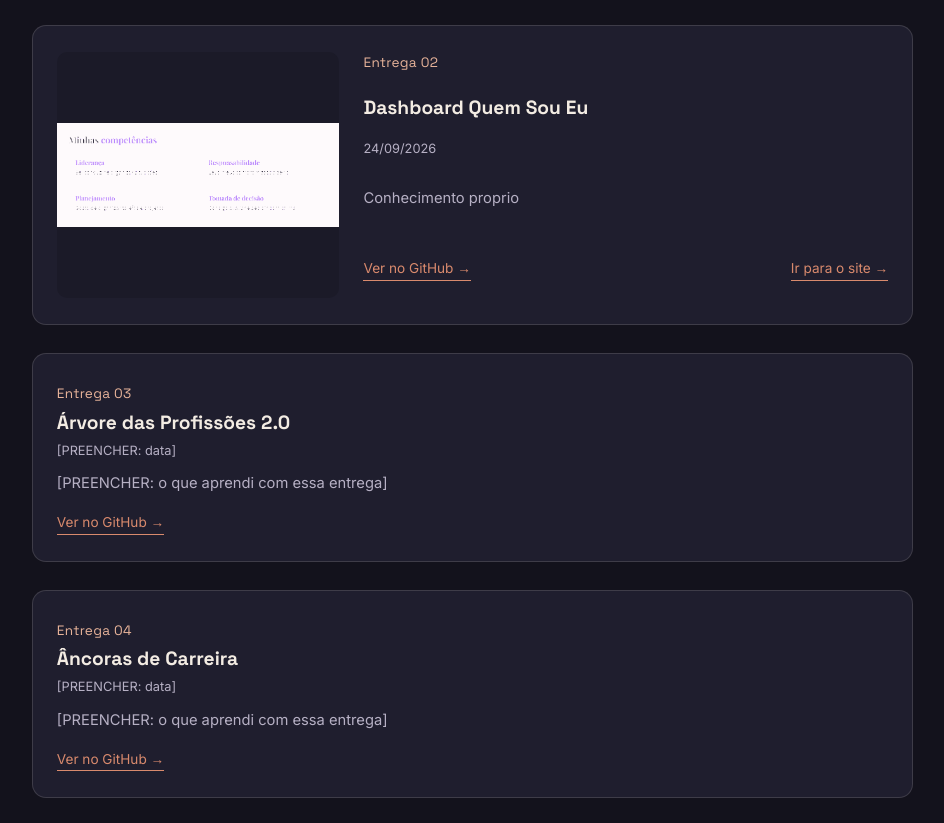
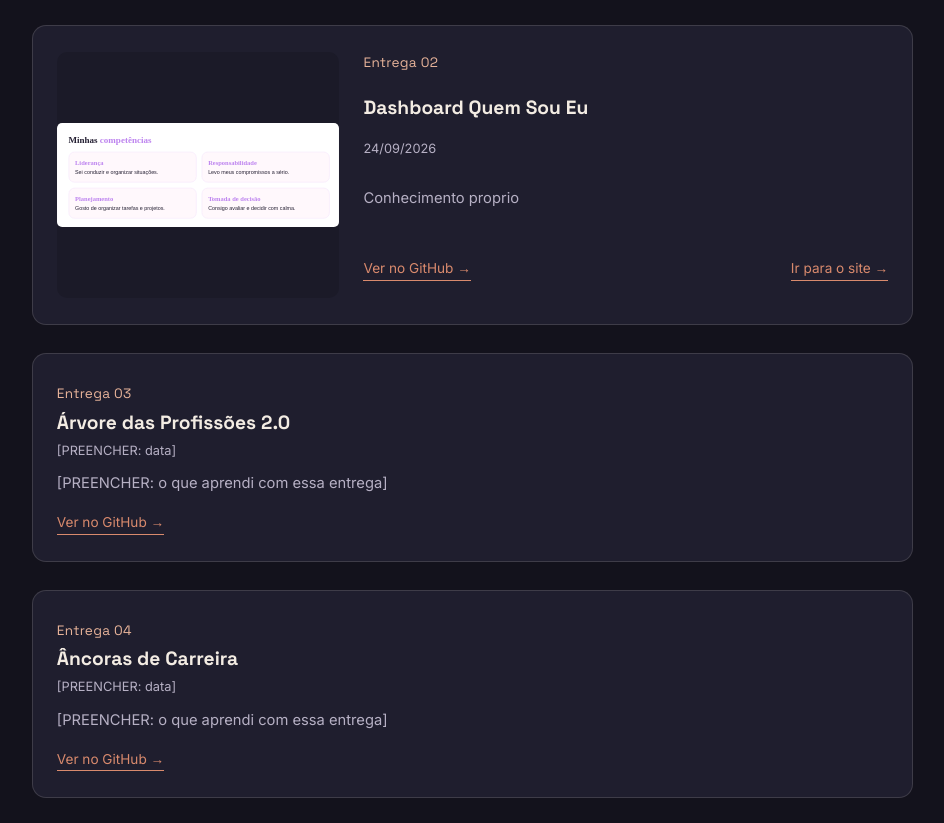
Before and after one commit to AranzaNataly/portfolio-nataly, a plain HTML site: page index.html in a window 1280 px wide. Shown: the part 1804-2627 px from the top of the page, without its empty margins (290-1234 px from the left). Drawn offline with Linux system fonts and the light colour scheme.

Commit message:
Atualiza miniatura para o novo dashboard

```diff
--- a/index.html
+++ b/index.html
@@ -590,7 +590,7 @@ footer ul{ list-style:none; display:flex; gap:20px; padding:0; margin:0; flex-wr
           <span class="ingresso-numero">Entrega 02</span>
           <h3>Dashboard Quem Sou Eu</h3>
           <span class="data">24/09/2026</span>
-          <img src="./dashboard-competencias.png" class="miniatura" alt="Imagem das minhas competências do Dashboard" onclick="abrirImagem(this)">
+          <img src="./dashboard-competencias.svg" class="miniatura" alt="Imagem das minhas competências do Dashboard" onclick="abrirImagem(this)">
           <p class="aprendi">Conhecimento proprio</p>
           <div class="rodape-card">
             <a class="ver-link" href="https://github.com/AranzaNataly/dashboard1" target="_blank" rel="noopener">Ver no GitHub →</a>
```
